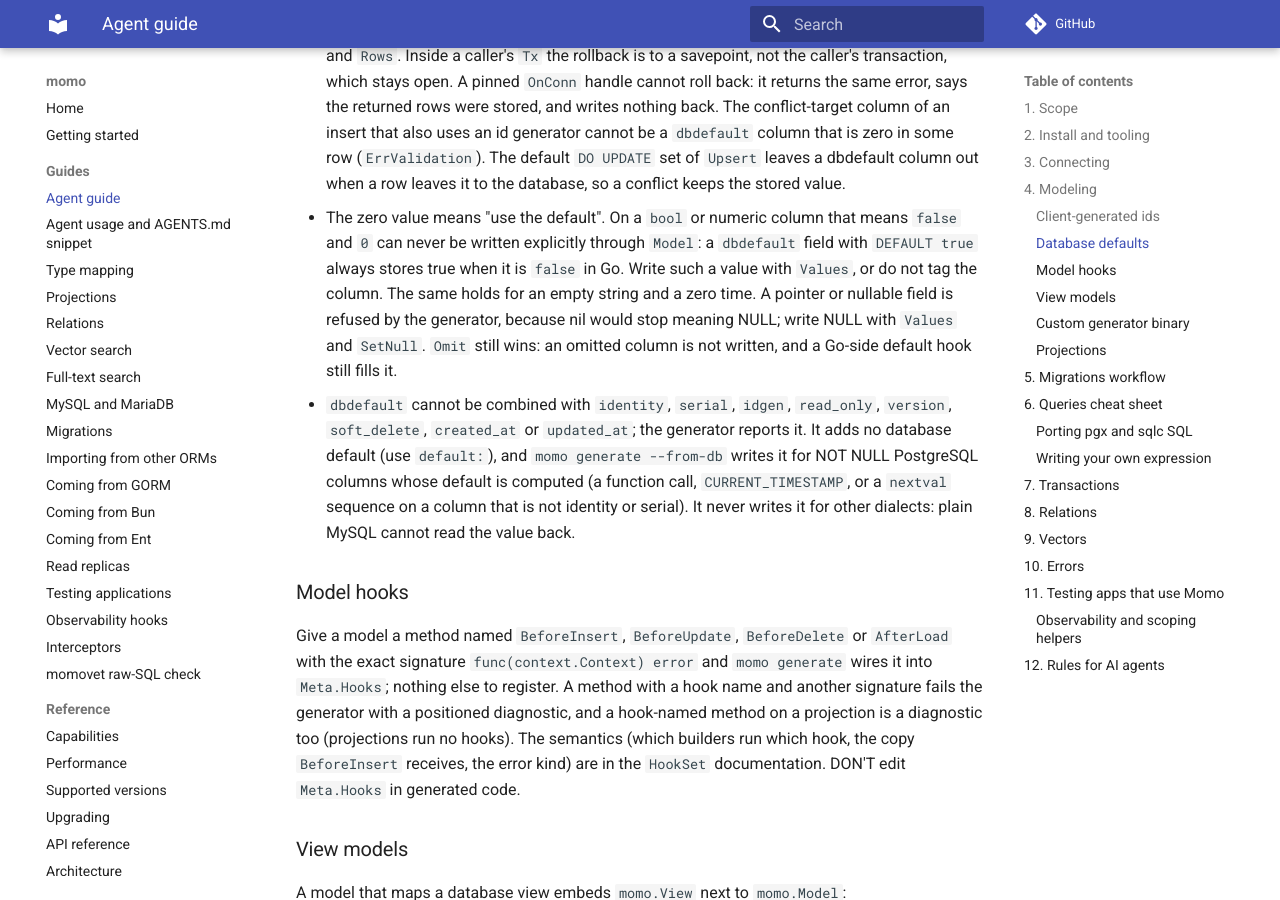
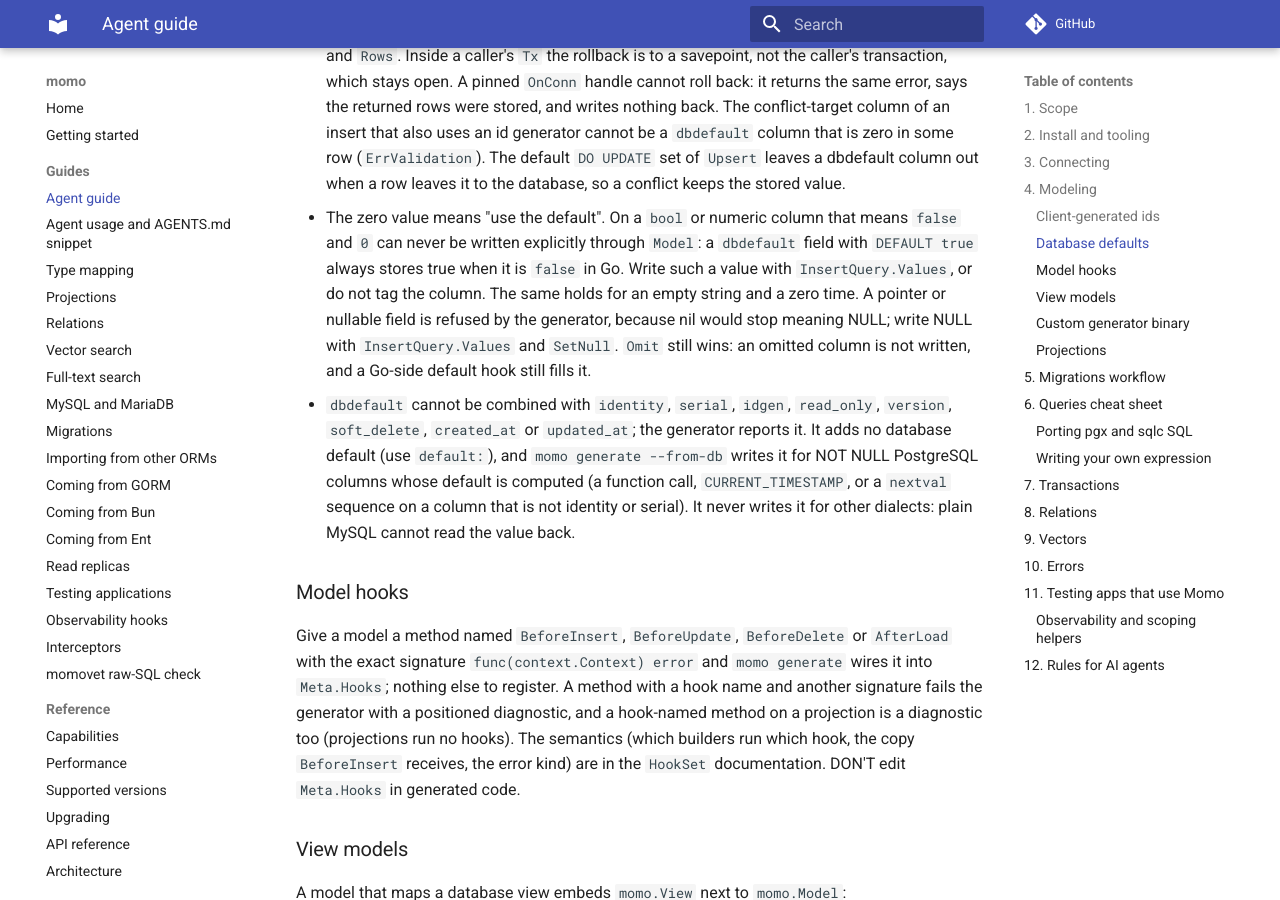
Before and after one commit to azrtydxb/momo, an MkDocs documentation site: the page built from docs/ai-guide.md, in a window 1280 px wide and 900 px high, scrolled down 13024 px. Built offline with MkDocs 1.6.1 and Material for MkDocs 9.7.7, drawn with Linux system fonts in a browser that asks for light colours; comment, search, counter and statistics services are not loaded; the version menu is left out; some of the changed text lies outside the part shown.

Commit message:
docs: qualify obs.WithPlainExplain and InsertQuery.Values
The bare-name rule from the docscheck story caught them once the
observability and dbdefault docs met it on sprint-7.

```diff
--- a/docs/ai-guide.md
+++ b/docs/ai-guide.md
@@ -569,10 +569,10 @@ type Event struct {
 - The zero value means "use the default". On a `bool` or numeric column that
   means `false` and `0` can never be written explicitly through `Model`: a
   `dbdefault` field with `DEFAULT true` always stores true when it is `false`
-  in Go. Write such a value with `Values`, or do not tag the column. The same
+  in Go. Write such a value with `InsertQuery.Values`, or do not tag the column. The same
   holds for an empty string and a zero time. A pointer or nullable field is
   refused by the generator, because nil would stop meaning NULL; write NULL
-  with `Values` and `SetNull`. `Omit` still wins: an omitted column is not
+  with `InsertQuery.Values` and `SetNull`. `Omit` still wins: an omitted column is not
   written, and a Go-side default hook still fills it.
 - `dbdefault` cannot be combined with `identity`, `serial`, `idgen`,
   `read_only`, `version`, `soft_delete`, `created_at` or `updated_at`; the
```
Also changed, not shown: other parts of docs/ai-guide.md (+1 -1 lines), docs/upgrading.md (+1 -1 lines).
